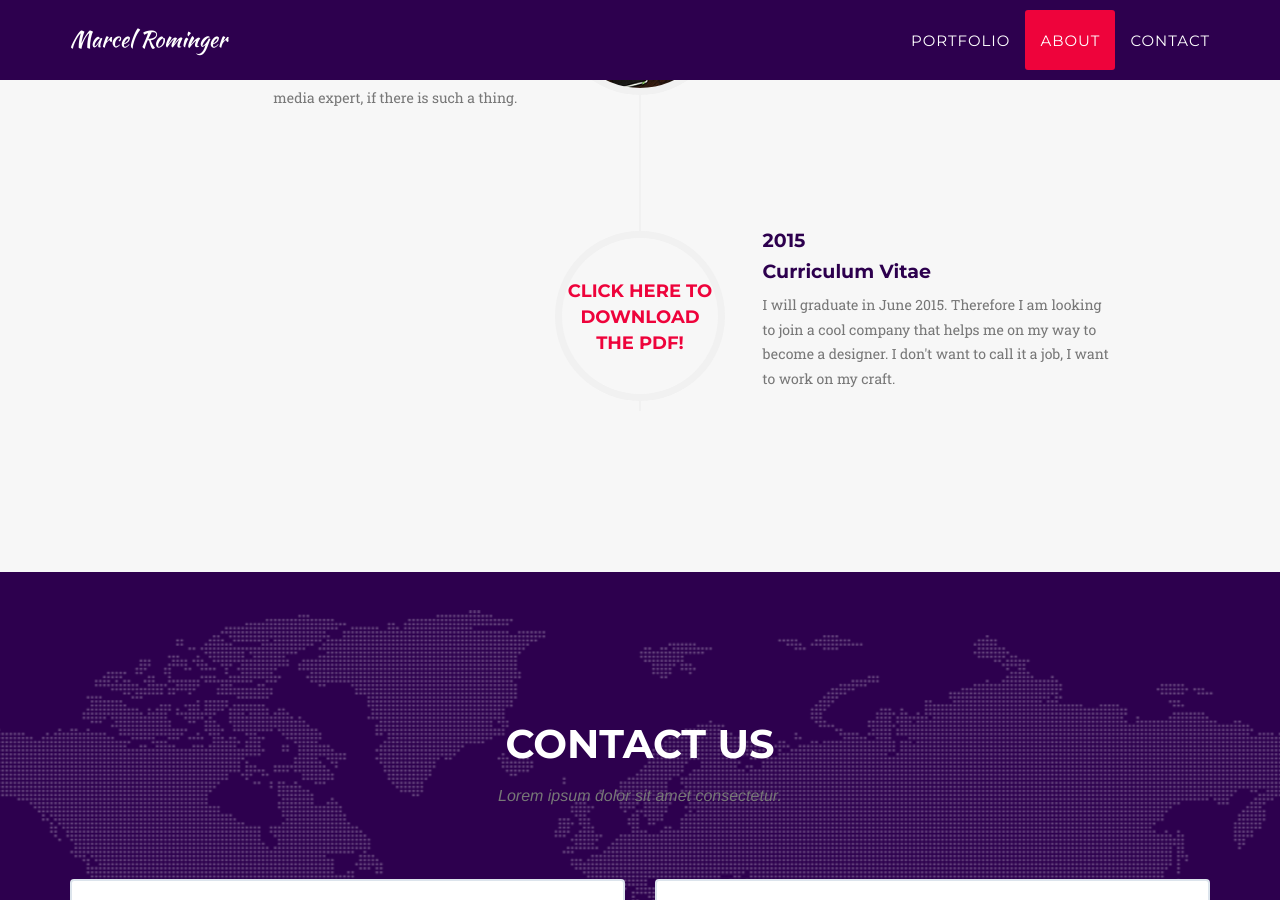
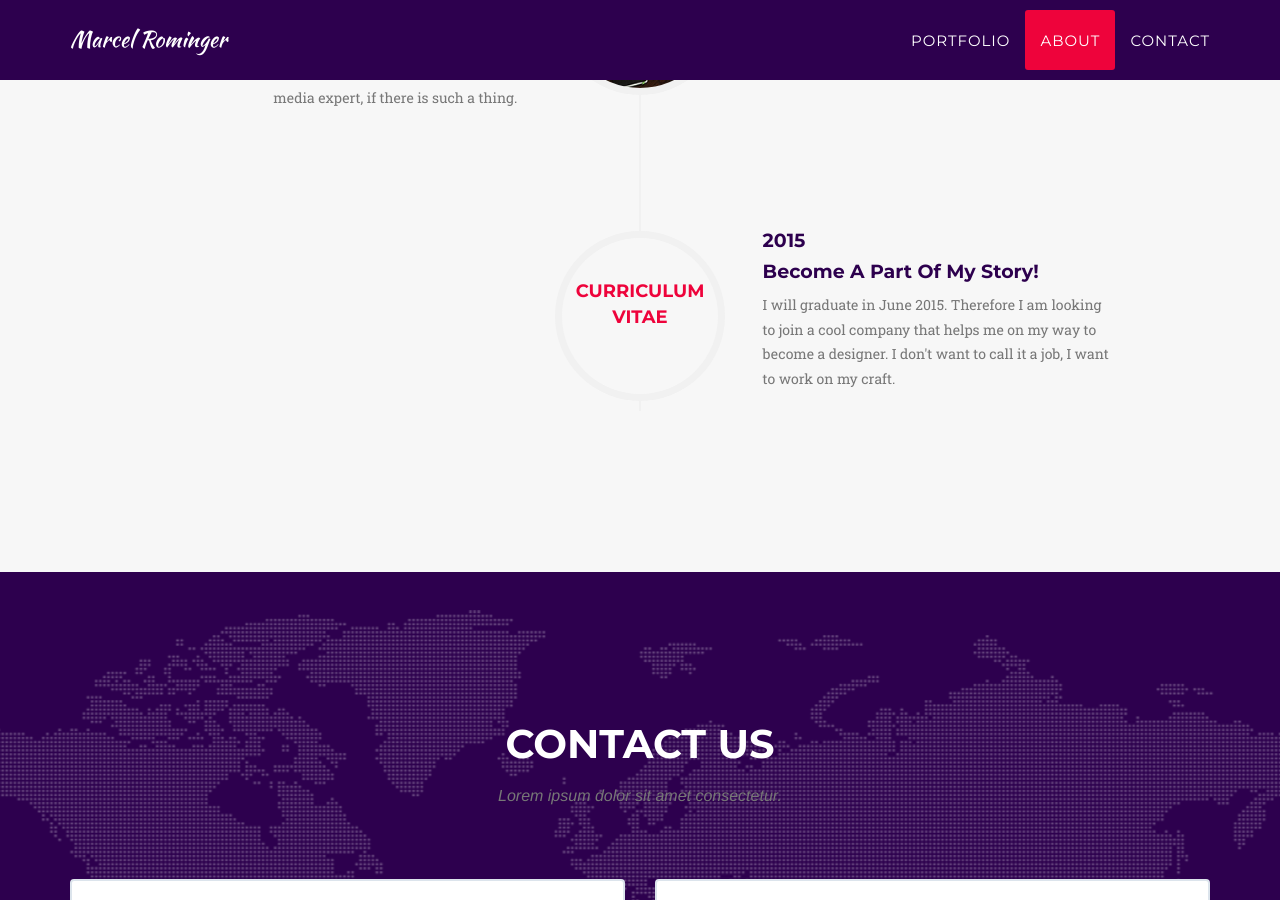
Before and after one commit to marororom/marororom.github.io, a Jekyll site: the page built from index.html, in a window 1280 px wide and 900 px high, scrolled down 2863 px. Built offline with Jekyll 4.4.1, drawn with Linux system fonts in a browser that asks for light colours; some web fonts are replaced.

Commit message:
changed text of cv

```diff
--- a/_includes/about.html
+++ b/_includes/about.html
@@ -54,12 +54,12 @@
                         </li>
                         <li class="timeline-inverted">
                             <div class="timeline-image">
-                                <h4 class="btn-timeline"><a href="Marcel_Rominger.pdf">Click here to download the PDF!</a></h4>
+                                <h4 class="btn-timeline"><a href="Marcel_Rominger.pdf">Curriculum Vitae</a></h4>
                             </div>
                             <div class="timeline-panel">
                                 <div class="timeline-heading">
                                     <h4>2015</h4>
-                                    <h4 class="subheading">Curriculum Vitae</h4>
+                                    <h4 class="subheading">Become A Part Of My Story!</h4>
                                 </div>
                                 <div class="timeline-body">
                                     <p class="text-muted">I will graduate in June 2015. Therefore I am looking to join a cool company that helps me on my way to become a designer. I don't want to call it a job, I want to work on my craft.</p>
```
